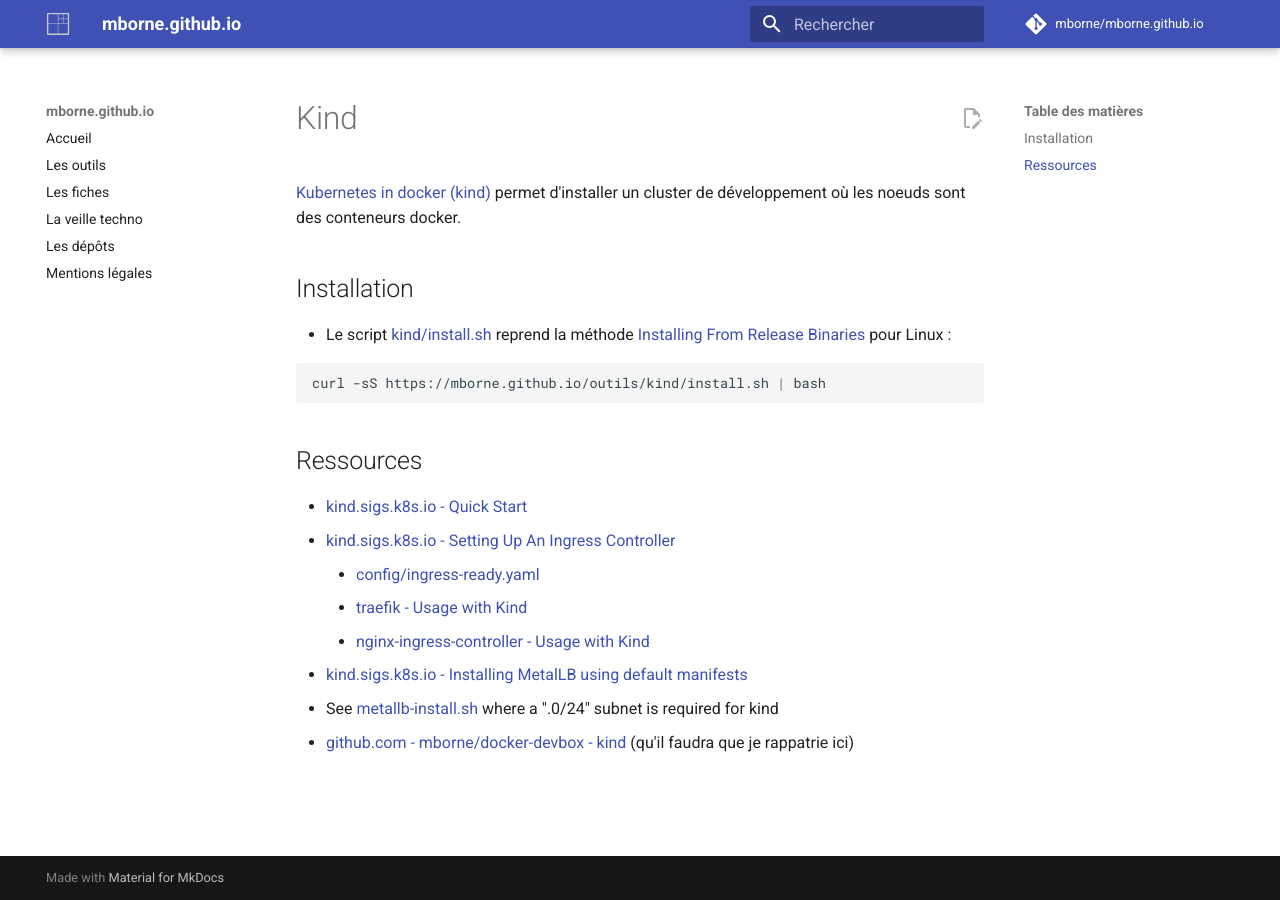
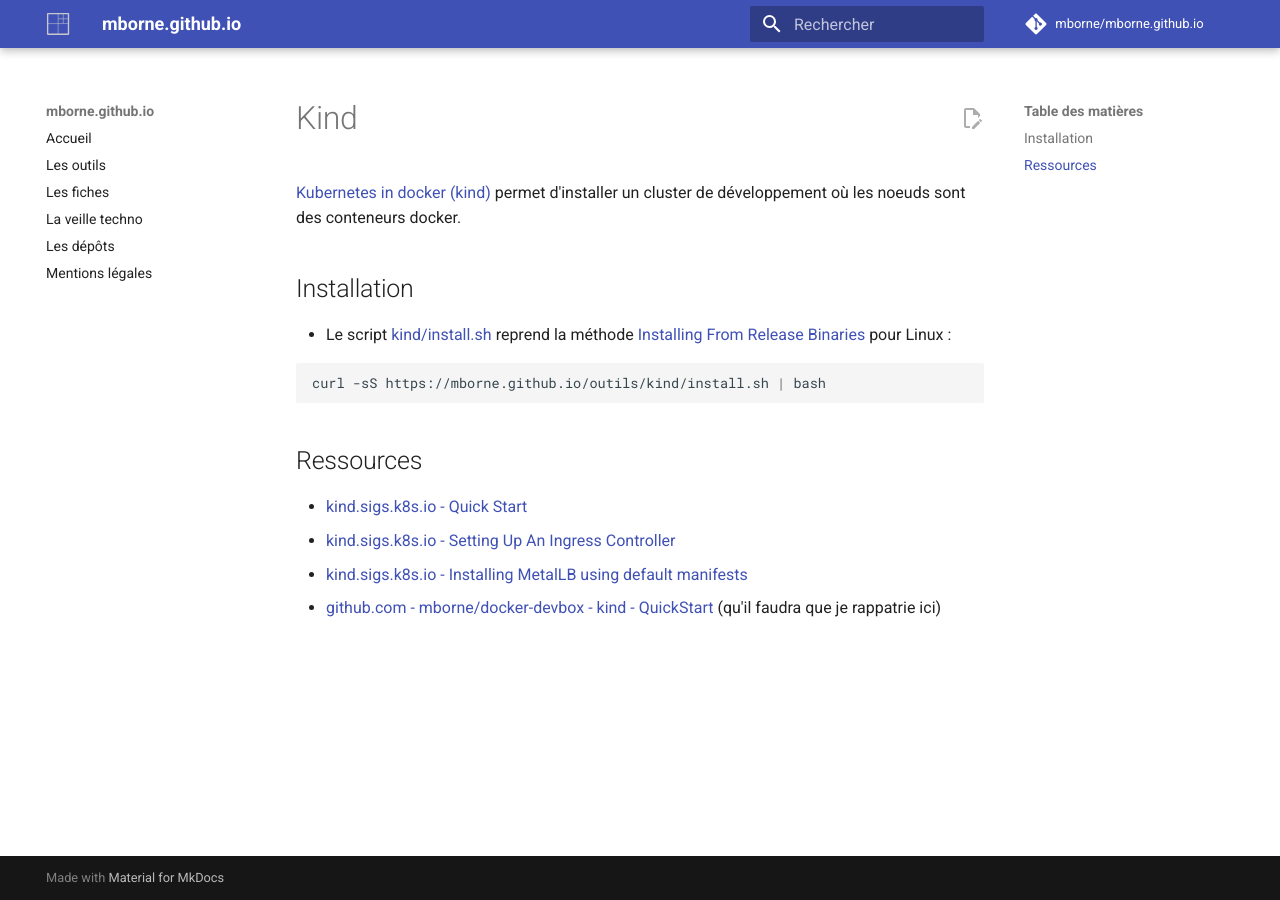
Before and after one commit to mborne/mborne.github.io, an MkDocs documentation site: the page built from docs/outils/kind/README.md, in a window 1280 px wide. Built offline with MkDocs 1.6.1 and Material for MkDocs 9.7.7, drawn with Linux system fonts in a browser that asks for light colours; plug-ins that fetch from the network failed and are left out; comment, search, counter and statistics services are not loaded.

Commit message:
fix: liens invalides

```diff
--- a/docs/outils/kind/README.md
+++ b/docs/outils/kind/README.md
@@ -14,9 +14,5 @@
 
 * [kind.sigs.k8s.io - Quick Start](https://kind.sigs.k8s.io/docs/user/quick-start/)
 * [kind.sigs.k8s.io - Setting Up An Ingress Controller](https://kind.sigs.k8s.io/docs/user/ingress/#setting-up-an-ingress-controller)
-    * [config/ingress-ready.yaml](config/ingress-ready.yaml)
-    * [traefik - Usage with Kind](../traefik/README.md#usage-with-kind)
-    * [nginx-ingress-controller - Usage with Kind](../nginx-ingress-controller/README.md#usage-with-kind)
 * [kind.sigs.k8s.io - Installing MetalLB using default manifests](https://kind.sigs.k8s.io/docs/user/loadbalancer/#installing-metallb-using-default-manifests)
-  * See [metallb-install.sh](metallb-install.sh) where a ".0/24" subnet is required for kind
-* [github.com - mborne/docker-devbox - kind](https://github.com/mborne/docker-devbox/tree/master/kind#readme) (qu'il faudra que je rappatrie ici)
+* [github.com - mborne/docker-devbox - kind - QuickStart](https://github.com/mborne/docker-devbox/tree/master/kind#readme) (qu'il faudra que je rappatrie ici)
```
Also changed, not shown: docs/fiches/api/index.md (+1 -1 lines), docs/outils/terraform/README.md (+1 -1 lines).
